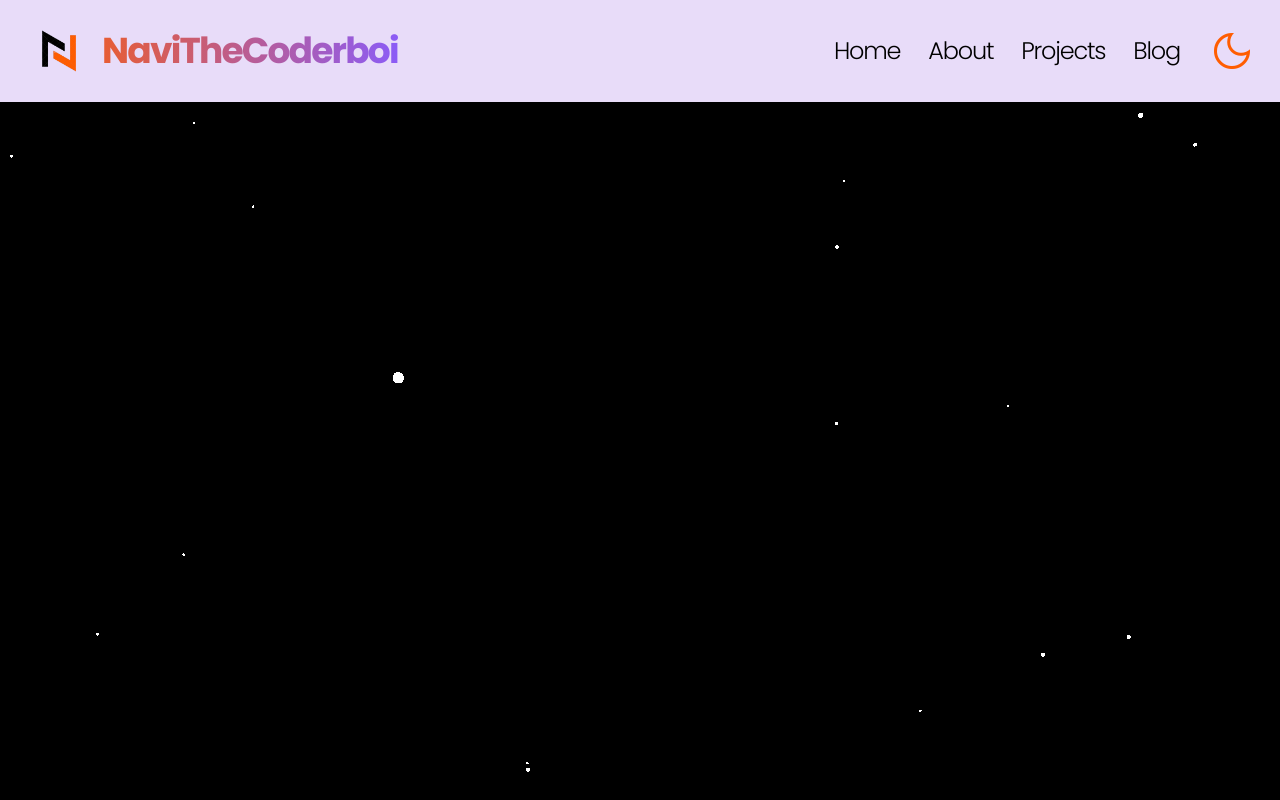
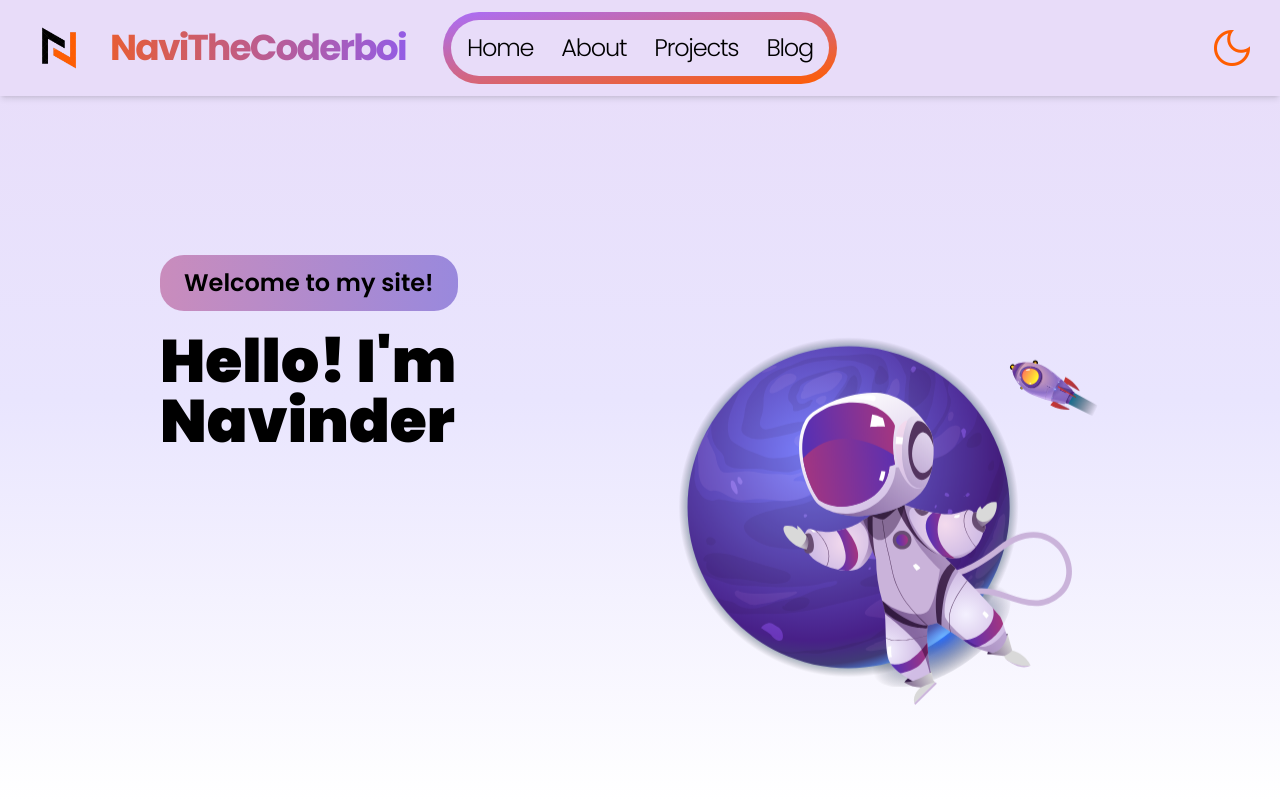
Before and after one commit to NaviTheCoderboi/portfolio, an Astro site: page / in a window 1280 px wide. Shown: the top 800 px of the page. Built offline with nearby package versions, Linux system fonts and the light colour scheme; Astro itself is replaced by a stand-in of ours.

Commit message:
added heo

```diff
--- a/astro.config.mjs
+++ b/astro.config.mjs
@@ -2,9 +2,7 @@ import { defineConfig } from "astro/config";
 import tailwind from "@astrojs/tailwind";
 import partytown from "@astrojs/partytown";
 
-import svelte from "@astrojs/svelte";
-
 // https://astro.build/config
 export default defineConfig({
-    integrations: [tailwind(), partytown(), svelte()],
+    integrations: [tailwind(), partytown()],
 });
--- /dev/null
+++ b/src/components/Navbar.astro
@@ -0,0 +1,104 @@
+---
+import logo from "+asset@logo.png?url";
+import logoLight from "+asset@logo-light.png?url";
+import Swap from "+component@Swap.astro";
+
+interface NavItems {
+    name: string;
+    link: string;
+    icon: string;
+}
+
+const navItems: NavItems[] = [
+    {
+        name: "Home",
+        link: "/#home",
+        icon: "home",
+    },
+    {
+        name: "About",
+        link: "/#about",
+        icon: "person",
+    },
+    {
+        name: "Projects",
+        link: "/#projects",
+        icon: "construction",
+    },
+    {
+        name: "Blog",
+        link: "/blog",
+        icon: "book_5",
+    },
+];
+---
+
+<nav
+    class="sticky grid place-content-between grid-rows-1 grid-cols-2 md:grid-cols-3 z-50 top-0 left-0 py-3 px-6 bg-[#e8dcf9] dark:bg-[#2c243c] shadow-md"
+>
+    <div
+        class="flex items-center gap-4 text-4xl font-bold tracking-tighter"
+        id="title"
+    >
+        <img
+            src={logo}
+            alt="logo"
+            height={70}
+            width={70}
+            class="hidden dark:block"
+        />
+        <img
+            src={logoLight}
+            alt="logo"
+            height={70}
+            width={70}
+            class="dark:hidden"
+        />
+        <span class="hidden md:block"> NaviTheCoderboi</span>
+    </div>
+    <ul class="justify-center items-center hidden md:flex">
+        <ul
+            class="flex justify-center items-center py-2 px-2 rounded-full bg-gradient-to-br from-[#a96efa] to-[#FF5D01]"
+        >
+            <ul
+                class="flex justify-center items-center gap-3 p-2 bg-[#e8dcf9] dark:bg-[#2c243c] rounded-full"
+            >
+                {
+                    navItems.map((navItem) => (
+                        <li class="px-2 py-1 rounded-full hover:bg-orange-500 text-2xl font-light tracking-tighter transition-colors duration-300">
+                            <a href={navItem.link}>{navItem.name}</a>
+                        </li>
+                    ))
+                }
+            </ul>
+        </ul>
+    </ul>
+    <div class="flex justify-end items-center">
+        <Swap />
+    </div>
+    <ul
+        class="md:hidden fixed bottom-0 left-0 right-0 w-full grid grid-cols-4 grid-rows-1 place-content-between px-2 py-3 bg-[#e8dcf9] dark:bg-[#2c243c] shadow-md"
+    >
+        {
+            navItems.map((item) => (
+                <li class="grid place-items-center">
+                    <a
+                        href={item.link}
+                        class="material-symbols-outlined text-4xl"
+                    >
+                        {item.icon}
+                    </a>
+                </li>
+            ))
+        }
+    </ul>
+</nav>
+
+<style>
+    #title {
+        background-clip: border-box;
+        background: linear-gradient(to right, #ff5d01, #8b5cf6);
+        -webkit-text-fill-color: transparent;
+        -webkit-background-clip: text;
+    }
+</style>
--- a/src/components/Navbar.svelte
+++ /dev/null
@@ -1,56 +0,0 @@
-<script lang="ts">
-    import logo from "+assets@logo.png?url";
-    import logoLight from "+assets@logo-light.png?url"
-    import Swap from "+component@Swap.svelte";
-
-    interface NavItems {
-        name: string;
-        link: string;
-    }
-
-    const navItems: NavItems[] = [
-        {
-            name: "Home",
-            link: "/#home"
-        },
-        {
-            name: "About",
-            link: "/#about"
-        },
-        {
-            name: "Projects",
-            link: "/#projects"
-        },
-        {
-            name: "Blog",
-            link: "/blog"
-        }
-    ];
-</script>
-
-<nav class="sticky z-50 top-0 left-0 flex justify-between items-center py-4 px-6 bg-[#e8dcf9] dark:bg-[#2c243c] shadow-md">
-    <div class="flex justify-around items-center gap-2 text-4xl font-bold tracking-tighter" id="title">
-        <img src={logo} alt="logo" height={70} width={70} class="hidden dark:block"/>
-        <img src={logoLight} alt="logo" height={70} width={70} class="dark:hidden"/>
-        NaviTheCoderboi
-    </div>
-    <div class="flex justify-between items-center gap-5">
-        <ul class="flex justify-center items-center gap-3">
-            {#each navItems as navItem}
-                    <li class="text-2xl font-light tracking-tighter duration-300 px-2 py-1 hover:text-orange-500">
-                        <a href={navItem.link}>{navItem.name}</a>
-                    </li>
-            {/each}
-        </ul>
-        <Swap />
-    </div>
-</nav>
-
-<style>
-    #title {
-        background-clip: border-box;
-        background: linear-gradient(to right, #FF5D01, #8b5cf6);
-        -webkit-text-fill-color: transparent;
-        -webkit-background-clip: text;
-    }
-</style>
--- a/src/components/StarField.astro
+++ /dev/null
@@ -1,56 +0,0 @@
-<div
-    id="canvas"
-    class="bg-black absolute top-0 left-0 w-full h-full z-[1] overflow-hidden"
->
-</div>
-
-<script>
-    import * as THREE from "three";
-
-    let camera = new THREE.PerspectiveCamera(
-        45,
-        window.innerWidth / window.innerHeight,
-        1,
-        1000,
-    );
-    camera.position.z = 5;
-
-    const scene = new THREE.Scene();
-
-    const renderer = new THREE.WebGLRenderer();
-    renderer.setSize(window.innerWidth, window.innerHeight);
-
-    const canvas = document.getElementById("canvas");
-    canvas.appendChild(renderer.domElement);
-
-    const stars = [];
-    for (let z = -1000; z < 1000; z += 20) {
-        let geometry = new THREE.SphereGeometry(0.5, 32, 32);
-        let material = new THREE.MeshBasicMaterial({ color: 0xffffff });
-        let sphere = new THREE.Mesh(geometry, material);
-        sphere.position.x = Math.random() * 1000 - 500;
-        sphere.position.y = Math.random() * 1000 - 500;
-        sphere.position.z = z;
-        sphere.scale.x = sphere.scale.y = 2;
-        scene.add(sphere);
-        stars.push(sphere);
-    }
-
-    function animateStars() {
-        for (let i = 0; i < stars.length; i++) {
-            let star = stars[i];
-            star.position.z += i / 20;
-            if (star.position.z > 1000) {
-                star.position.z -= 2000;
-            }
-        }
-    }
-
-    function render() {
-        requestAnimationFrame(render);
-        renderer.render(scene, camera);
-        animateStars();
-    }
-
-    render();
-</script>
--- /dev/null
+++ b/src/components/Swap.astro
@@ -0,0 +1,62 @@
+<span
+    class="text-[#FF5D01] flex justify-center items-center relative h-12 w-12"
+>
+    <button
+        class="duration-500 absolute top-0 left-0 material-symbols-outlined text-5xl"
+    >
+        dark_mode
+    </button>
+    <button
+        class="duration-500 absolute top-0 left-0 material-symbols-outlined text-5xl"
+    >
+        light_mode
+    </button>
+</span>
+
+<script is:inline>
+    const initial_theme = document.documentElement.classList.contains("dark")
+        ? "dark"
+        : "light";
+    let theme = initial_theme;
+
+    const root_element = document.querySelector(":root");
+
+    const theme_buttons = document.querySelectorAll("span button");
+
+    if (theme_buttons) {
+        if (theme === "dark") {
+            theme_buttons[0].classList.add("hidden");
+            theme_buttons[1].classList.remove("hidden");
+        } else {
+            theme_buttons[0].classList.remove("hidden");
+            theme_buttons[1].classList.add("hidden");
+        }
+
+        theme_buttons.forEach((btn) => {
+            btn.addEventListener("click", () => {
+                if (theme === "dark") {
+                    theme_buttons[0].classList.remove("hidden");
+                    theme_buttons[1].classList.add("hidden");
+                    document.documentElement.classList.remove("dark");
+                    window.localStorage.theme = "light";
+                    root_element.style.setProperty("--from", "#e8dcf9");
+                    root_element.style.setProperty("--via", "#e9e5fe");
+                    root_element.style.setProperty("--to", "white");
+                    root_element.style.setProperty("--thumb", "#c7c5d2");
+                    theme = "light";
+                } else {
+                    theme_buttons[0].classList.add("hidden");
+                    theme_buttons[1].classList.remove("hidden");
+                    document.documentElement.classList.add("dark");
+                    window.localStorage.theme = "dark";
+                    document.documentElement.classList.add("dark");
+                    root_element.style.setProperty("--from", "#2c243c");
+                    root_element.style.setProperty("--via", "#241c3c");
+                    root_element.style.setProperty("--to", "#181526");
+                    root_element.style.setProperty("--thumb", "#4d485e ");
+                    theme = "dark";
+                }
+            });
+        });
+    }
+</script>
--- a/src/components/Swap.svelte
+++ /dev/null
@@ -1,55 +0,0 @@
-<script lang="ts">
-    import { writable } from "svelte/store";
-
-    const initial = document.documentElement.classList.contains("dark") ? "dark" : "light";
-    const theme = writable<string>(initial);
-
-    theme.subscribe((value) => {
-        const root = document.querySelector(":root") as HTMLElement;
-        localStorage.setItem("theme", value);
-        if (value === "dark") {
-            document.documentElement.classList.add("dark");
-            root.style.setProperty("--from", "#2c243c");
-            root.style.setProperty("--via", "#241c3c");
-            root.style.setProperty("--to", "#181526");
-            root.style.setProperty("--thumb", "#4d485e ");
-        } else {
-            document.documentElement.classList.remove("dark");
-            root.style.setProperty("--from", "#e8dcf9");
-            root.style.setProperty("--via", "#e9e5fe");
-            root.style.setProperty("--to", "white");
-            root.style.setProperty("--thumb", "#c7c5d2");
-        }
-    });
-
-    $: currentTheme = $theme;
-
-    const swap = () => {
-        if (currentTheme == 'light') {
-			theme.set('dark');
-		} else {
-			theme.set('light');
-		}
-    };
-
-</script>
-
-<button class="text-[#FF5D01] flex justify-center items-center relative">
-    <button class={`duration-500 absolute top-0 left-0 material-symbols-outlined text-5xl ${
-			currentTheme === "light" ? 'opacity-100' : 'opacity-0'
-		}`} on:click={swap}>
-        dark_mode
-    </button>
-    <button class={`duration-500 absolute top-0 left-0 material-symbols-outlined text-5xl ${
-        currentTheme === "light" ? 'opacity-0' : 'opacity-100'
-    }`} on:click={swap}>
-        light_mode
-    </button>
-</button>
-
-<style>
-    button {
-        height: 3rem;
-        width: 3rem;
-    }
-</style>
--- /dev/null
+++ b/src/components/sections/hero.astro
@@ -0,0 +1,72 @@
+---
+import heroBG from "+asset@hero-bg.png";
+import astranaut from "+asset@astranaut.svg";
+import { Image } from "astro:assets";
+---
+
+<div
+    class="flex justify-center items-center relative min-h-screen w-full"
+    id="home"
+>
+    <Image
+        src={heroBG}
+        alt="hero background"
+        class="-z-[1] absolute top-0 left-0 w-full h-full object-cover hidden dark:block"
+    />
+    <div class="flex gap-10 w-4/5 md:w-[75%] h-full">
+        <div class="w-1/2 h-full flex flex-col gap-5 entry">
+            <span
+                class="welcome-btn w-fit text-2xl font-semibold px-6 py-3 rounded-3xl drop"
+            >
+                Welcome to my site!</span
+            >
+            <span class="text-6xl font-[900]"> Hello! I'm Navinder</span>
+        </div>
+        <div class="w-1/2 py-12 px-4">
+            <Image
+                src={astranaut}
+                alt="astranaut"
+                class="w-full h-full object-contain floating"
+            />
+        </div>
+    </div>
+</div>
+
+<style>
+    .entry {
+        animation: entry 1s ease-in-out 1;
+    }
+
+    .welcome-btn {
+        background: linear-gradient(90.21deg, #aa367c80, #4a2fbd80);
+    }
+
+    .floating {
+        animation:
+            floating 3s ease-in-out infinite,
+            entry 1s ease-in-out 1;
+    }
+
+    @keyframes floating {
+        from {
+            transform: translateY(0px);
+        }
+        50% {
+            transform: translateY(40px);
+        }
+        to {
+            transform: translateY(0px);
+        }
+    }
+
+    @keyframes entry {
+        from {
+            opacity: 0;
+            scale: 0.5;
+        }
+        to {
+            opacity: 1;
+            scale: 1;
+        }
+    }
+</style>
--- a/src/components/sections/main.astro
+++ /dev/null
@@ -1,7 +0,0 @@
----
-import StarField from "+component@StarField.astro";
----
-
-<div class="relative min-h-screen w-full" id="home">
-    <StarField />
-</div>
--- a/src/layouts/Layout.astro
+++ b/src/layouts/Layout.astro
@@ -52,7 +52,7 @@ const { title, description } = Astro.props;
     </head>
     <body class="dark:text-white">
         <span
-            class="h-screen w-full fixed top-0 left-0 -z-[1] bg-gradient-to-b from-[#e8dcf9] via-[#e9e5fe] to-white dark:from-[#2c243c] dark:via-[#241c3c] dark:to-[#181526]"
+            class="h-screen w-full fixed top-0 left-0 -z-[2] bg-gradient-to-b from-[#e8dcf9] via-[#e9e5fe] to-white dark:from-[#2c243c] dark:via-[#241c3c] dark:to-[#181526]"
         ></span>
         <slot />
     </body>
--- a/src/pages/blog/index.astro
+++ b/src/pages/blog/index.astro
@@ -1,12 +1,12 @@
 ---
 import Layout from "../../layouts/Layout.astro";
-import Navbar from "+component@Navbar.svelte";
+import Navbar from "+component@Navbar.astro";
 ---
 
 <Layout
     title="NaviTheCoderboi | portofolio"
     description="Hello! I'm NaviTheCoderboi, a developer from India. Welcome to my portfolio! you can read about me here and my blogs too."
 >
-    <Navbar client:only="svelte" path={Astro.url.password} />
+    <Navbar />
     <h1 class="text-2xl font-bold">Page</h1>
 </Layout>
--- a/src/pages/index.astro
+++ b/src/pages/index.astro
@@ -1,14 +1,14 @@
 ---
 import Layout from "../layouts/Layout.astro";
-import Navbar from "+component@Navbar.svelte";
-import Main from "+component@sections/main.astro";
+import Navbar from "+component@Navbar.astro";
+import Hero from "+component@sections/hero.astro";
 ---
 
 <Layout
     title="NaviTheCoderboi | portofolio"
     description="Hello! I'm NaviTheCoderboi, a developer from India. Welcome to my portfolio! you can read about me here and my blogs too."
 >
-    <Navbar client:only="svelte" />
-    <Main />
+    <Navbar />
+    <Hero />
     <div class="h-screen" id="about">about</div>
 </Layout>
--- a/svelte.config.js
+++ /dev/null
@@ -1,5 +0,0 @@
-import { vitePreprocess } from "@astrojs/svelte";
-
-export default {
-    preprocess: vitePreprocess(),
-};
--- a/tsconfig.json
+++ b/tsconfig.json
@@ -6,8 +6,8 @@
             "+layout@*": ["src/layouts/*"],
             "+component@*": ["src/components/*"],
             "+style@*": ["src/styles/*"],
-            "+assets@*": ["src/assets/*"],
-            "+scripts*": ["src/scripts/*"]
+            "+asset@*": ["src/assets/*"],
+            "+script*": ["src/scripts/*"]
         },
         "plugins": [
             {
```
Also changed, not shown: package.json (+2 -6 lines), pnpm-lock.yaml, src/assets/astranaut.svg (added), src/assets/hero-bg.png (added).
